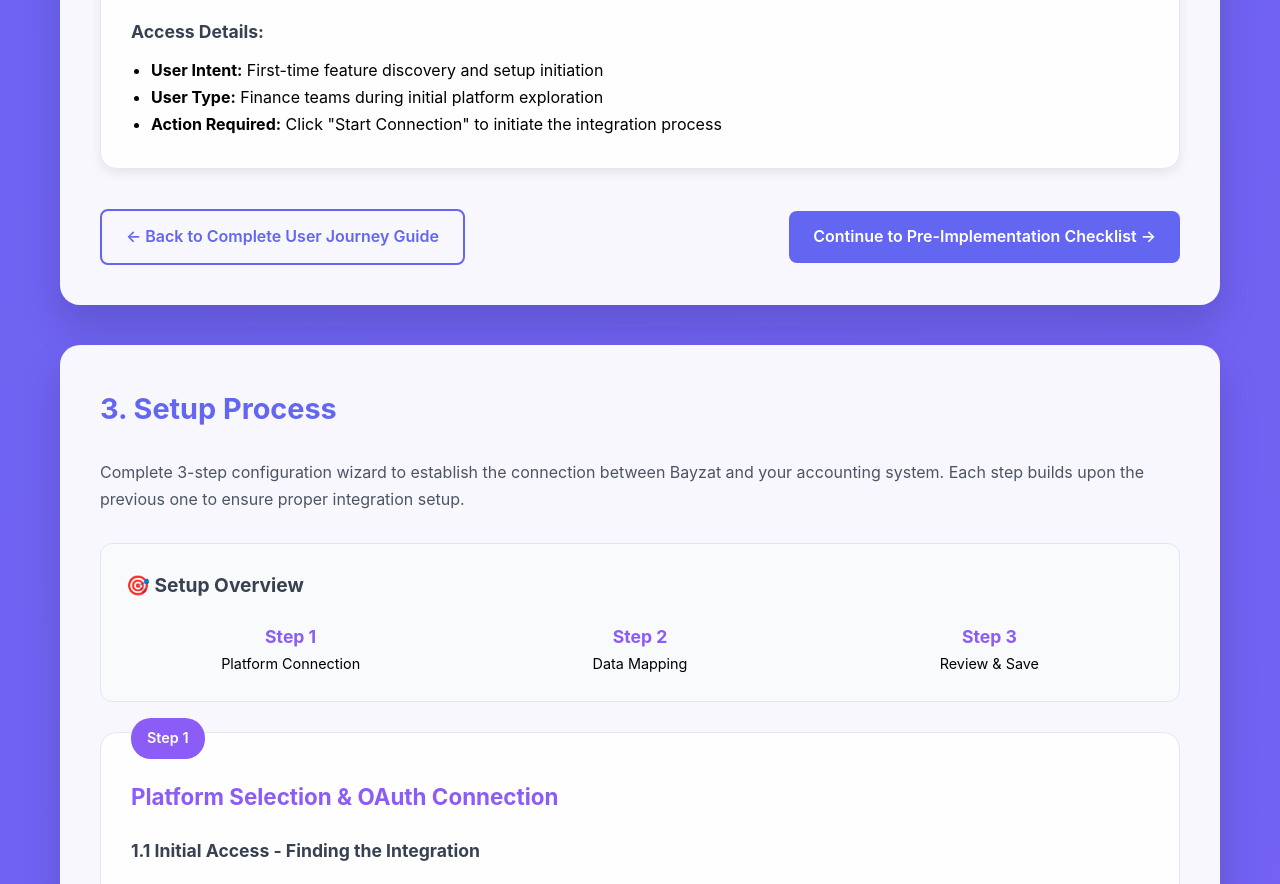
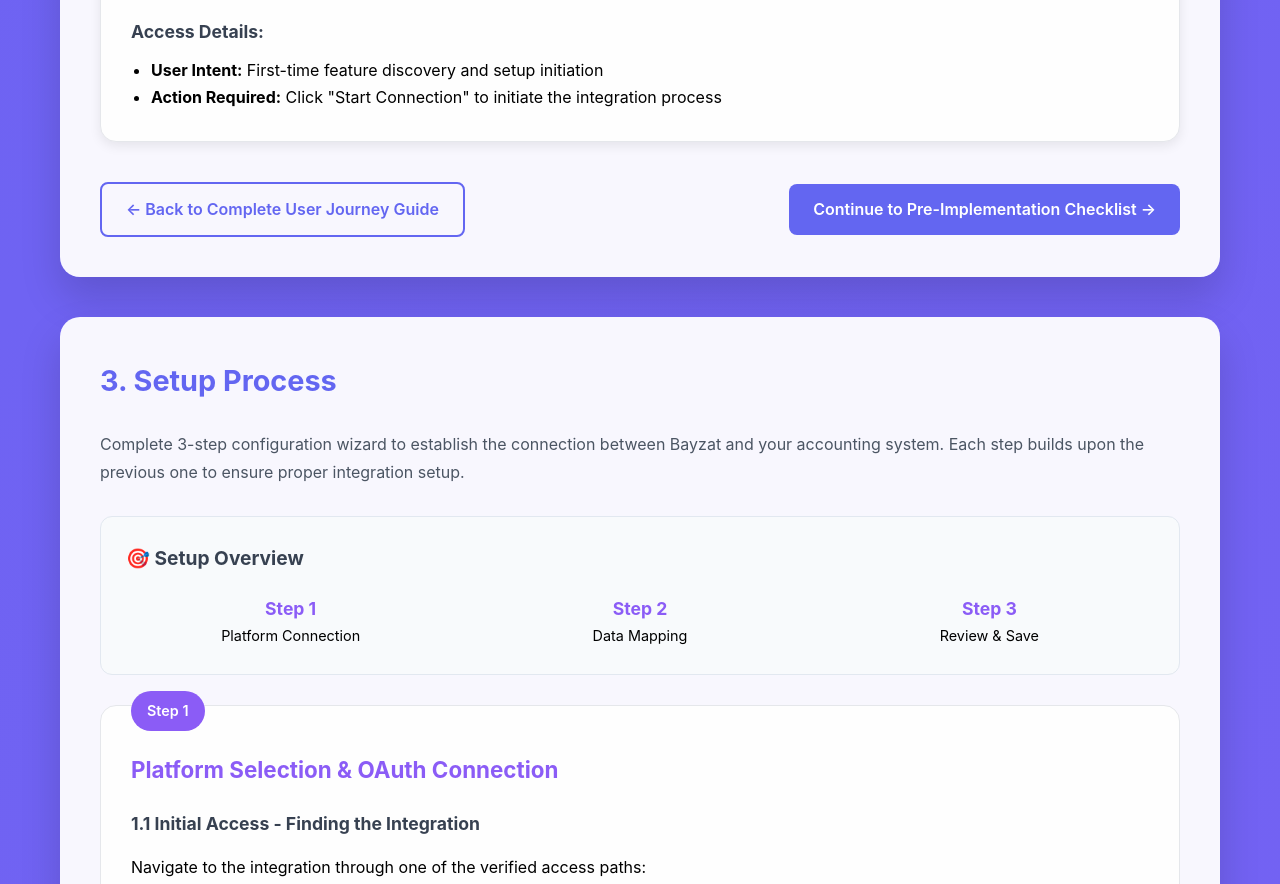
Before and after one commit to mashapajfhp/accounting-integration-user-guide, a plain HTML site: page index.html in a window 1280 px wide. Shown: the part 5795-6679 px from the top of the page. Drawn offline with Linux system fonts and the light colour scheme.

Commit message:
Remove irrelevant User Type reference from Initial Setup Access
## Cleanup Made:

### Removed Unnecessary Information:
- **Removed:** "User Type: Finance teams during initial platform exploration"
- **Reason:** This information is irrelevant and doesn't add value to the setup guidance

### Improved Content:
- **Cleaner list** with only relevant details
- **Focus on actionable information** - user intent and required action
- **Eliminated redundant categorization** that doesn't help users complete tasks

### Better User Experience:
- **Less clutter** in the access details section
- **More focused guidance** on what users need to know and do
- **Streamlined information** relevant to the actual setup process

The section now contains only the essential information users need to access and initiate the integration setup.

🤖 Generated with [Claude Code](https://claude.ai/code)

Co-Authored-By: Claude <noreply@anthropic.com>

```diff
--- a/index.html
+++ b/index.html
@@ -676,7 +676,6 @@
                         <h4 style="color: #374151; margin-bottom: 10px; font-size: 1.1rem;">Access Details:</h4>
                         <ul style="color: #000000; margin: 0; padding-left: 20px;">
                             <li><strong>User Intent:</strong> First-time feature discovery and setup initiation</li>
-                            <li><strong>User Type:</strong> Finance teams during initial platform exploration</li>
                             <li><strong>Action Required:</strong> Click "Start Connection" to initiate the integration process</li>
                         </ul>
                     </div>
```
